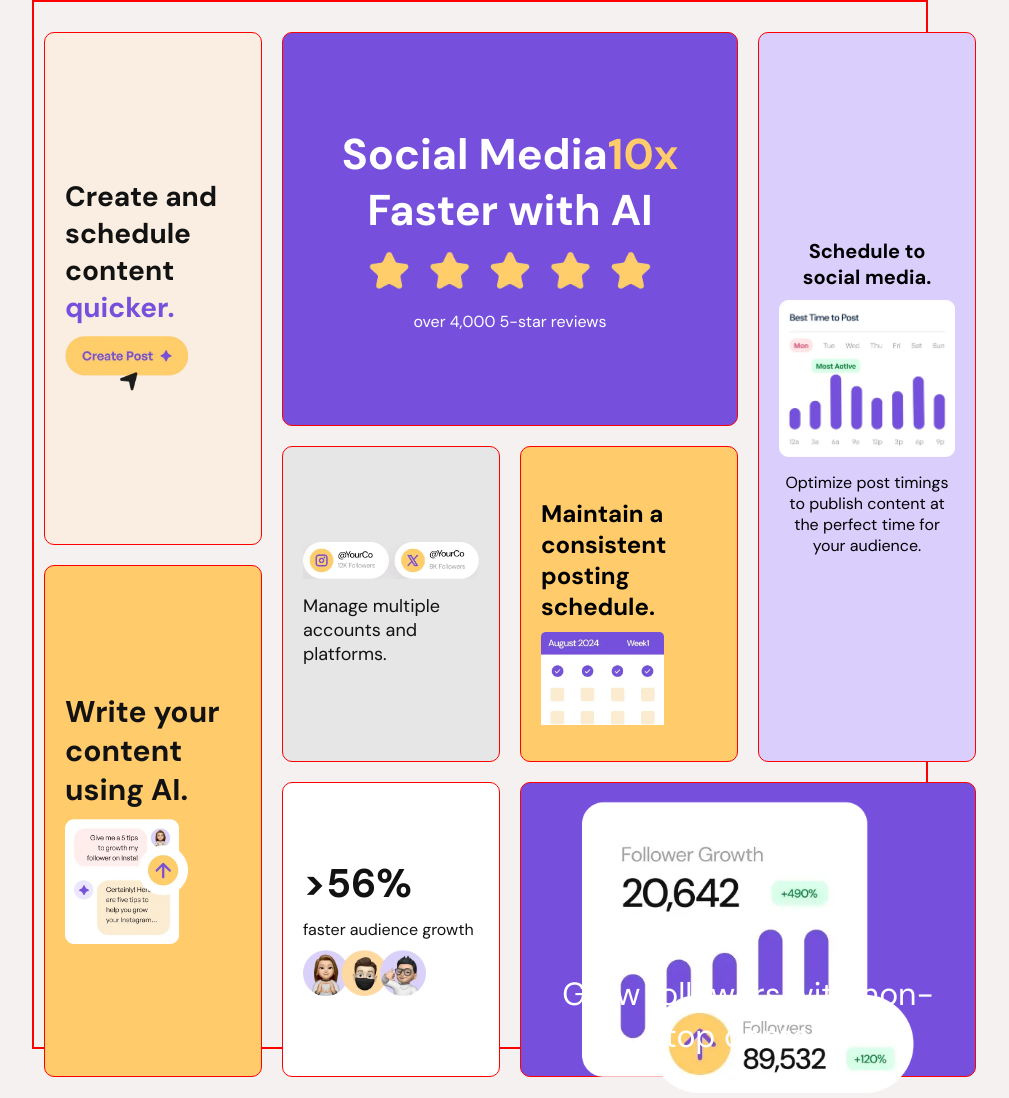
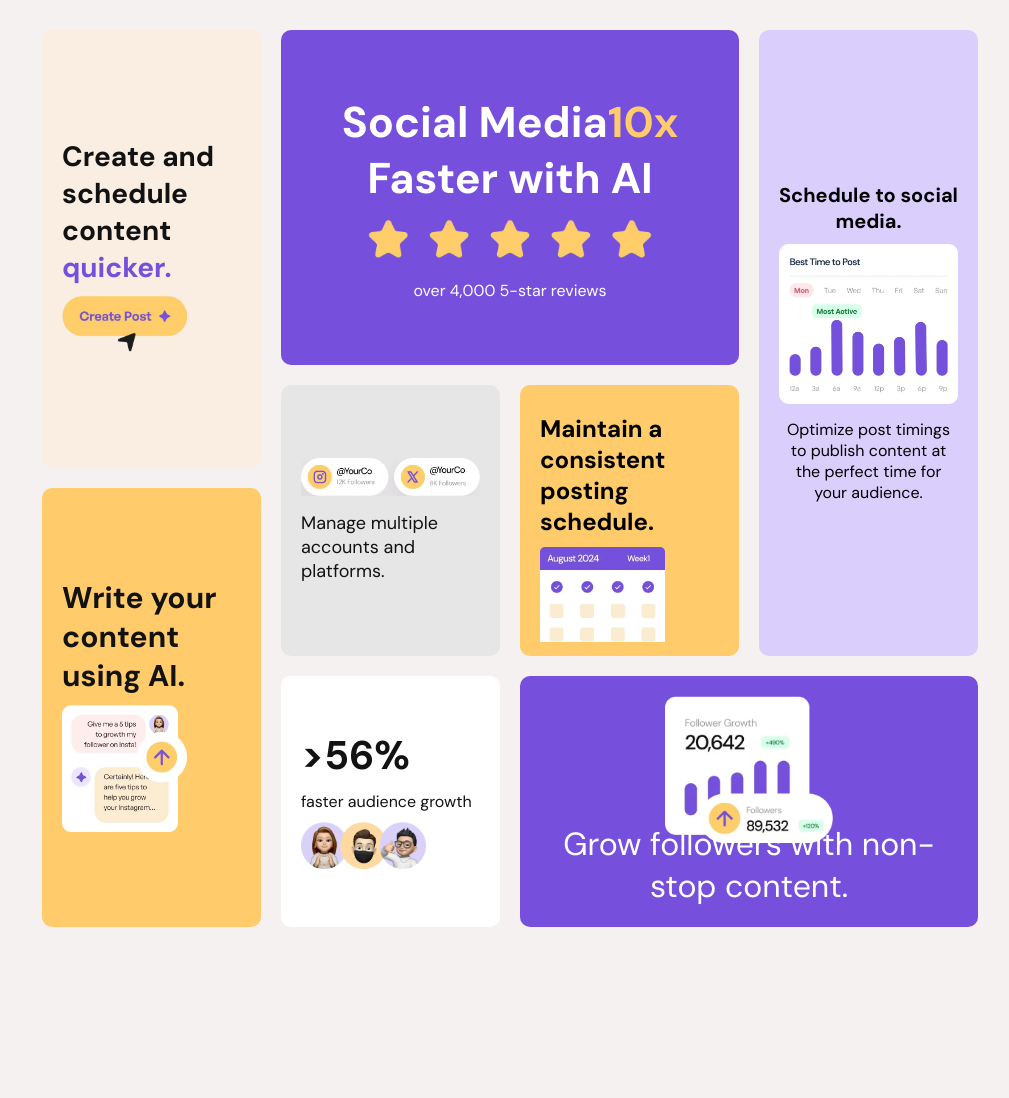
Before and after one commit to irera07/bento-grid-main, a plain HTML site: page index.html in a window 1280 px wide. Shown: the whole page, without its empty margins (160-1169 px from the left). After the commit the page ends 927 px from the top, so only its background shows below. Drawn offline with Linux system fonts and the light colour scheme.

Commit message:
remove borders

```diff
--- a/bento-style.css
+++ b/bento-style.css
@@ -20,7 +20,7 @@ body{
     width: 100%;
     padding: 30px 10px;
     gap: 20px;
-    border: 2px solid red;
+
 }
 .same{
     display: flex;
@@ -31,7 +31,7 @@ body{
     padding: 20px;
     border-radius: 10px;
     gap: 10px;
-    border: 1px solid red;
+
 }
 
 .photo{
@@ -184,8 +184,15 @@ body{
         grid-row: 1/4;
     }
     .grow-followers{
-         grid-column: 3/5;
-         grid-row: 4/5;
+        grid-column: 3/5;
+        grid-row: 4/5;
+        display: flex;
+        flex-direction: column;
+        justify-content: space-between;
+    }
+    .followers{
+        width: 40%;
+        height: 40%;
     }
     .audience-growth{
         grid-column: 2/3;
```
